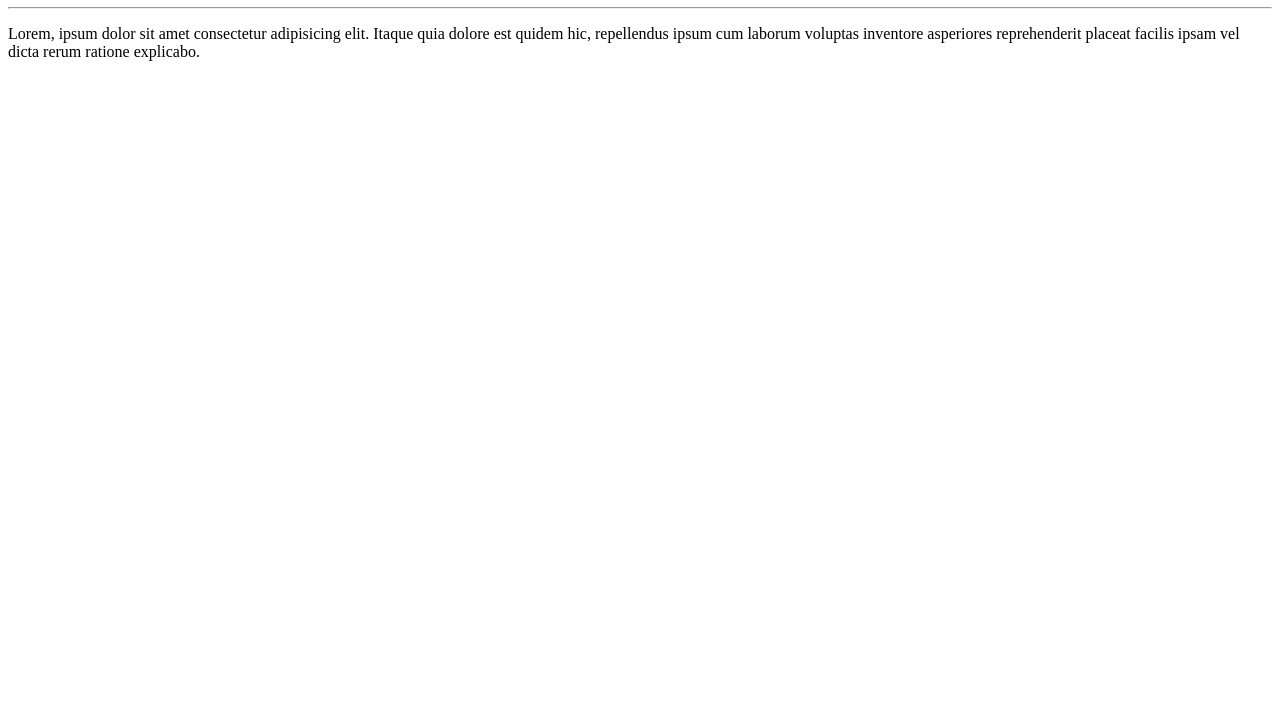
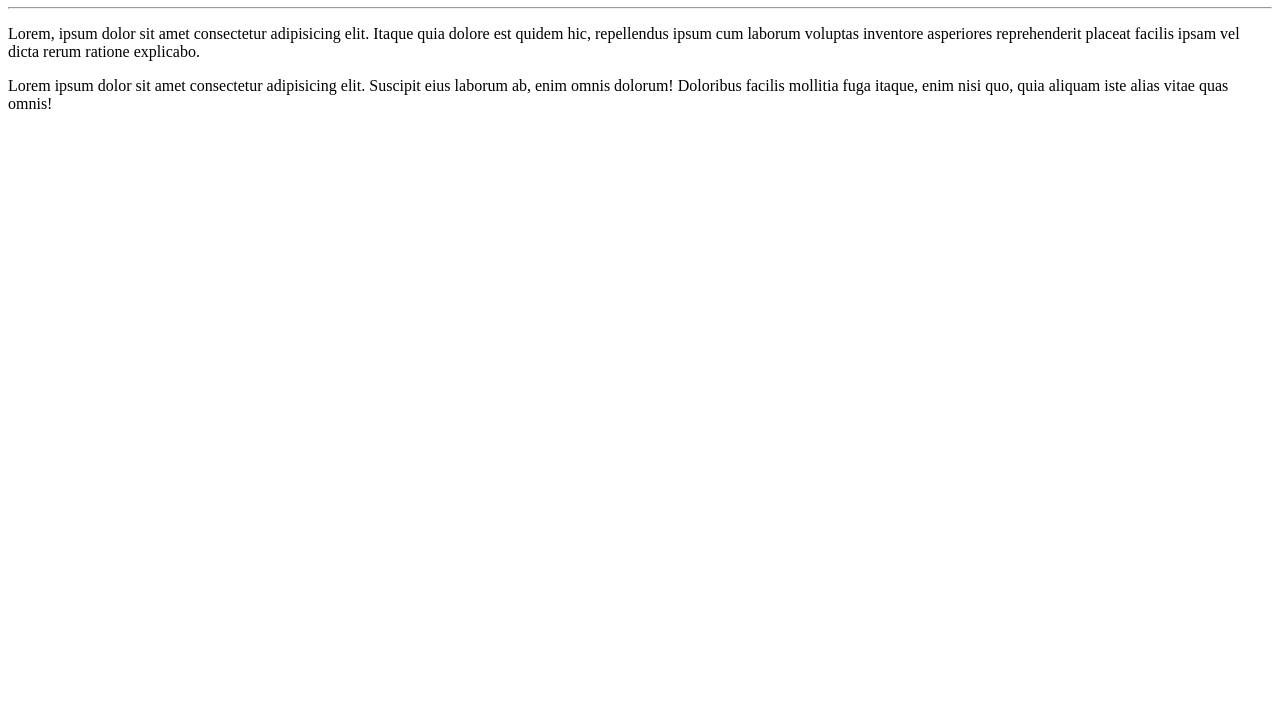
Before and after one commit to kenia-ads/Ola-Mundo, a plain HTML site: page site.exemplo/index.html in a window 1280 px wide. Shown: the part 73-800 px from the top of the page. Drawn offline with Linux system fonts and the light colour scheme.

Commit message:
adicionei um parágrafo

```diff
--- a/site.exemplo/index.html
+++ b/site.exemplo/index.html
@@ -10,5 +10,6 @@
     <h1>Olá, Mundo!</h1>
     <hr>
     <p>Lorem, ipsum dolor sit amet consectetur adipisicing elit. Itaque quia dolore est quidem hic, repellendus ipsum cum laborum voluptas inventore asperiores reprehenderit placeat facilis ipsam vel dicta rerum ratione explicabo.</p>
+    <p>Lorem ipsum dolor sit amet consectetur adipisicing elit. Suscipit eius laborum ab, enim omnis dolorum! Doloribus facilis mollitia fuga itaque, enim nisi quo, quia aliquam iste alias vitae quas omnis!</p>
 </body>
 </html>
```
